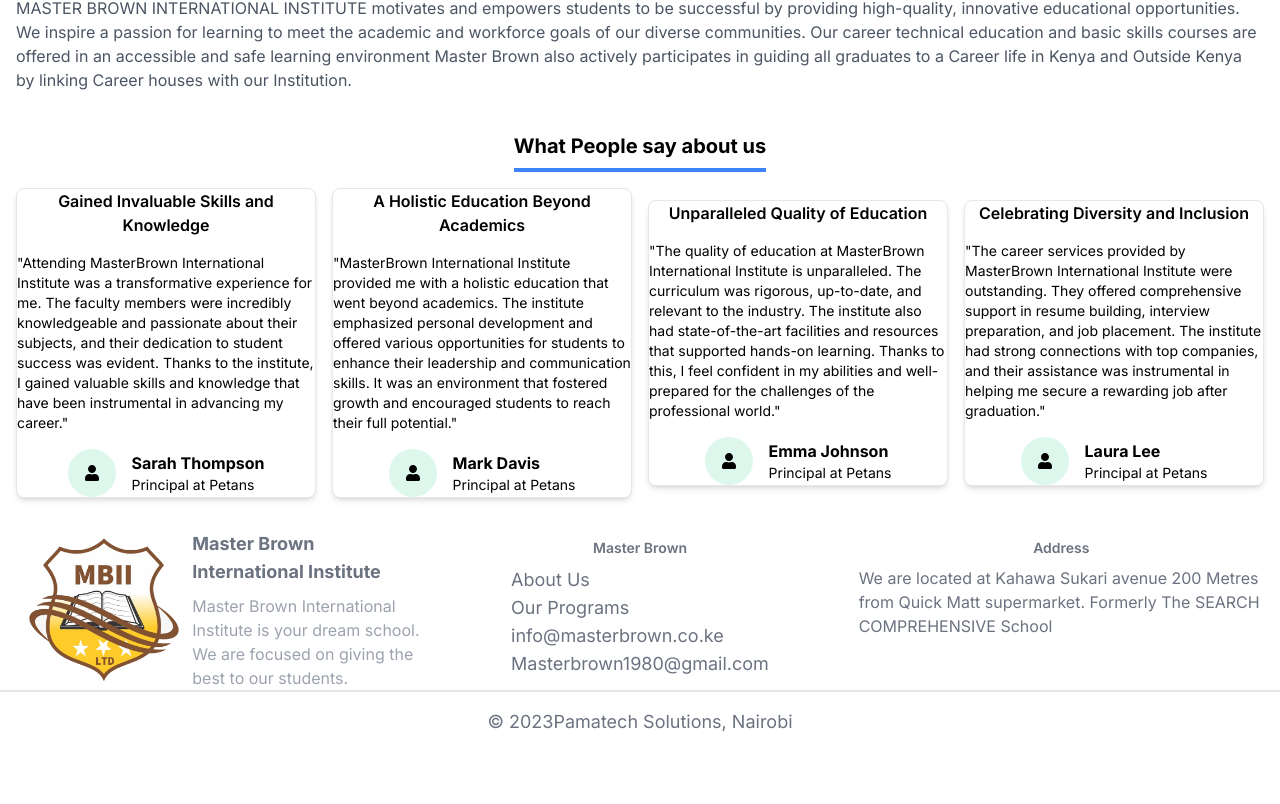
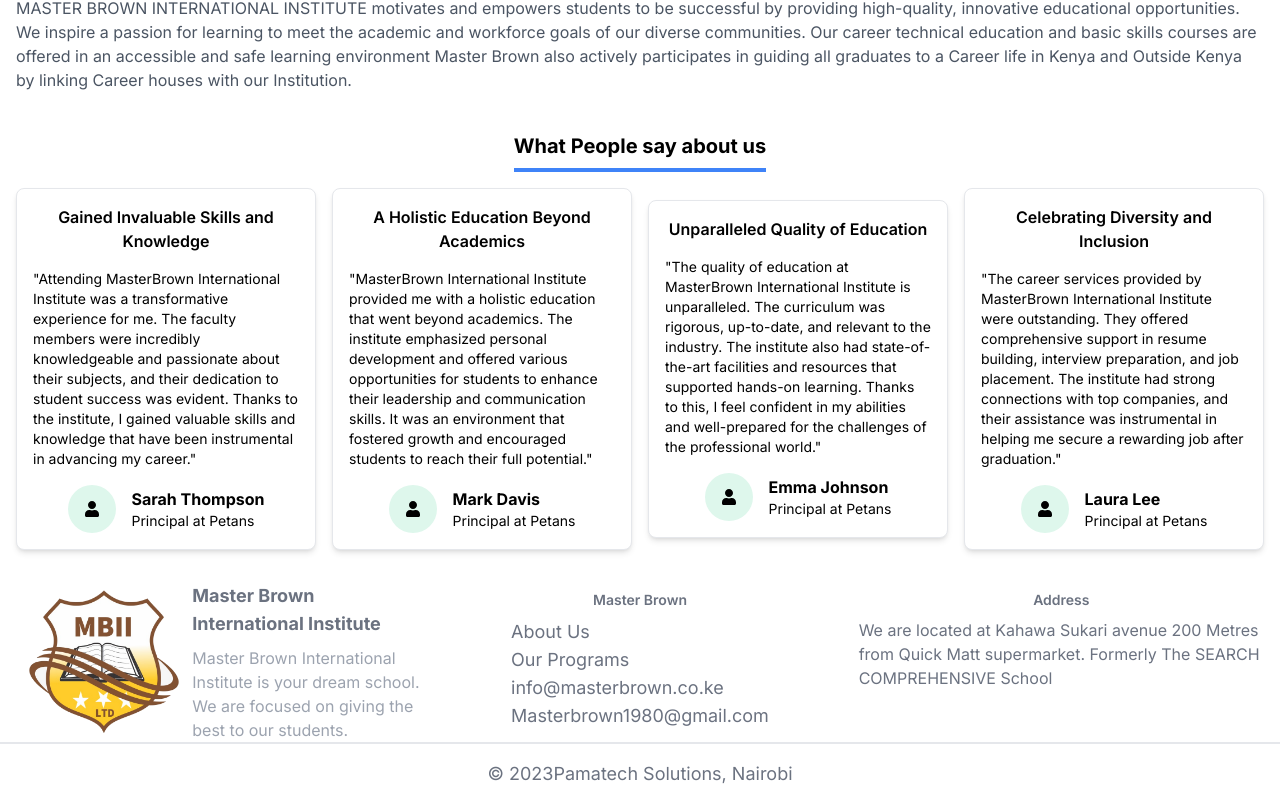
Before and after one commit to sammykinuthia/brown-international, a Next.js app: page /about in a window 1280 px wide. Shown: the part 737-1541 px from the top of the page. Before the commit the page ends 1489 px from the top, so only its background shows below. Built offline with nearby package versions, Linux system fonts and the light colour scheme.

Commit message:
edited nav

```diff
--- a/app/components/NavBar.tsx
+++ b/app/components/NavBar.tsx
@@ -5,20 +5,31 @@ import Image from "next/image";
 
 
 export default function NavBar() {
+
+  function handleClick(){
+    let navClasses = document.getElementById("navbar-default")?.classList
+    if(navClasses?.contains("hidden")){
+        console.log("clicked");
+        document.getElementById("navbar-default")?.classList.remove("hidden")
+      }
+      else{
+        document.getElementById("navbar-default")?.classList.add("hidden")
+      }
+  }
   return (
 
 
     <nav className="bg-white border-gray-200 dark:bg-gray-900 border-b ">
       <div className="max-w-screen-xl flex flex-wrap items-center justify-between mx-auto p-4">
         <a href="/" className="flex items-center">
-      <Image height={40} width={40} alt="Master brown logo" className="mr-3 h-9 sm:h-9" src="https://res.cloudinary.com/dbeq8dpkz/image/upload/v1689854814/Brown%20master/LOGO_wipkey.png"/>
+          <Image height={40} width={40} alt="Master brown logo" className="mr-3 h-9 sm:h-9" src="https://res.cloudinary.com/dbeq8dpkz/image/upload/v1689854814/Brown%20master/LOGO_wipkey.png" />
 
           <span className="self-center whitespace-nowrap text-xl font-semibold dark:text-white">Master Brown</span>
         </a>
-    <button data-collapse-toggle="navbar-default" type="button" className="inline-flex items-center p-2 w-10 h-10 justify-center text-sm text-gray-500 rounded-lg md:hidden hover:bg-gray-100 focus:outline-none focus:ring-2 focus:ring-gray-200 dark:text-gray-400 dark:hover:bg-gray-700 dark:focus:ring-gray-600" aria-controls="navbar-default" aria-expanded="false">
+        <button onClick={handleClick} type="button" id="toggle" className="md:hidden">
           <span className="sr-only">Open main menu</span>
           <svg className="w-5 h-5" aria-hidden="true" xmlns="http://www.w3.org/2000/svg" fill="none" viewBox="0 0 17 14">
-            <path stroke="currentColor" stroke-linecap="round" stroke-linejoin="round" stroke-width="2" d="M1 1h15M1 7h15M1 13h15"/>
+            <path stroke="currentColor" stroke-linecap="round" stroke-linejoin="round" stroke-width="2" d="M1 1h15M1 7h15M1 13h15" />
           </svg>
         </button>
         <div className="hidden w-full md:block md:w-auto" id="navbar-default">
@@ -40,23 +51,5 @@ export default function NavBar() {
         </div>
       </div>
     </nav>
-
-
-
-
-
-        // <Navbar fluid rounded className="nav">
-        //     <Navbar.Brand  href="/">
-        //         <Image height={40} width={40} alt="Master brown logo" className="mr-3 h-9 sm:h-9" src="https://res.cloudinary.com/dbeq8dpkz/image/upload/v1689854814/Brown%20master/LOGO_wipkey.png"/>
-        //         <span className="self-center whitespace-nowrap text-xl font-semibold dark:text-white">Master Brown</span>
-        //     </Navbar.Brand>
-        //     <Navbar.Toggle />
-        //     <Navbar.Collapse>
-        //         <Navbar.Link active href="/" className="" >Home </Navbar.Link>
-        //         <Navbar.Link href="/about">About Us</Navbar.Link>
-        //         <Navbar.Link href="/programs">Our Programs</Navbar.Link>
-        //         <Navbar.Link href="/contacts">Contacts</Navbar.Link>
-        //     </Navbar.Collapse>
-        // </Navbar>
   )
 }
--- a/app/components/WhatPeopleSay.tsx
+++ b/app/components/WhatPeopleSay.tsx
@@ -10,7 +10,7 @@ export default function WhatPeopleSay() {
                 <h3 className="text-xl py-2 inline font-bold border-b-4 border-blue-500">What People say about us</h3>
             </div>
             <div className="testimonials grid grid-cols-fluid gap-4 justify-center items-center m-4">
-                <Card className=''>
+                <Card className='p-4'>
                     <h4 className="font-semibold text-center">Gained Invaluable Skills and Knowledge</h4>
                     <p className="text-sm text-grey-600">"Attending MasterBrown International Institute was a transformative experience for me. The faculty members were incredibly knowledgeable and passionate about their subjects, and their dedication to student success was evident. Thanks to the institute, I gained valuable skills and knowledge that have been instrumental in advancing my career."</p>
                     <div className='flex gap-4 justify-center items-center'>
@@ -23,7 +23,7 @@ export default function WhatPeopleSay() {
                         </div>
                     </div>
                 </Card>
-                <Card className=''>
+                <Card className='p-4'>
                     <h4 className="font-semibold text-center">A Holistic Education Beyond Academics</h4>
                     <p className="text-sm text-grey-600">"MasterBrown International Institute provided me with a holistic education that went beyond academics. The institute emphasized personal development and offered various opportunities for students to enhance their leadership and communication skills. It was an environment that fostered growth and encouraged students to reach their full potential."</p>
                     <div className='flex gap-4 justify-center items-center'>
@@ -36,7 +36,7 @@ export default function WhatPeopleSay() {
                         </div>
                     </div>
                 </Card>
-                <Card className=''>
+                <Card className='p-4'>
                     <h4 className="font-semibold text-center">Unparalleled Quality of Education</h4>
                     <p className="text-sm text-grey-600">"The quality of education at MasterBrown International Institute is unparalleled. The curriculum was rigorous, up-to-date, and relevant to the industry. The institute also had state-of-the-art facilities and resources that supported hands-on learning. Thanks to this, I feel confident in my abilities and well-prepared for the challenges of the professional world."</p>
                     <div className='flex gap-4 justify-center items-center'>
@@ -49,7 +49,7 @@ export default function WhatPeopleSay() {
                         </div>
                     </div>
                 </Card>
-                <Card className=''>
+                <Card className='p-4'>
                     <h4 className="font-semibold text-center">Celebrating Diversity and Inclusion</h4>
                     <p className="text-sm text-grey-600">"The career services provided by MasterBrown International Institute were outstanding. They offered comprehensive support in resume building, interview preparation, and job placement. The institute had strong connections with top companies, and their assistance was instrumental in helping me secure a rewarding job after graduation."</p>
                     <div className='flex gap-4 justify-center items-center'>
```
Lines whose indentation alone changed are shown as unchanged.
